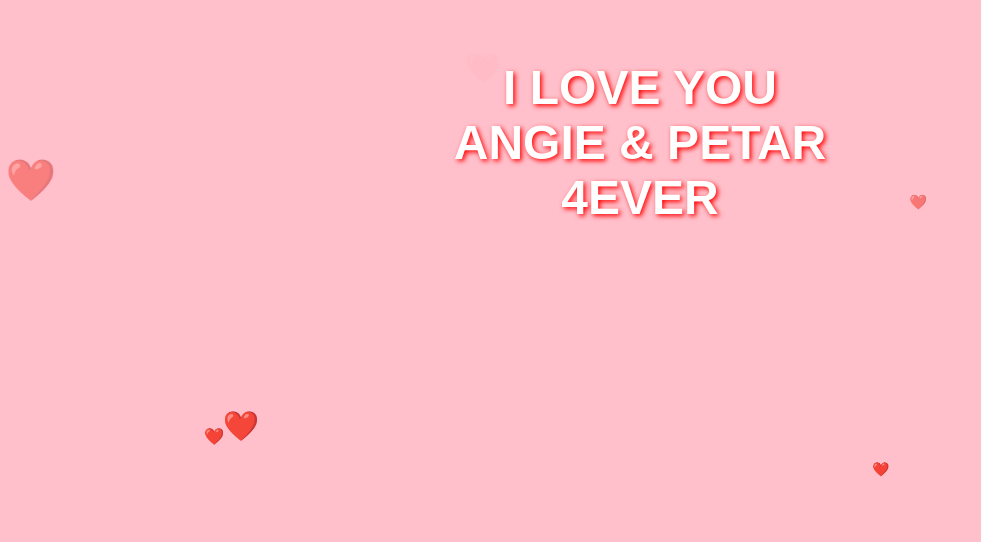
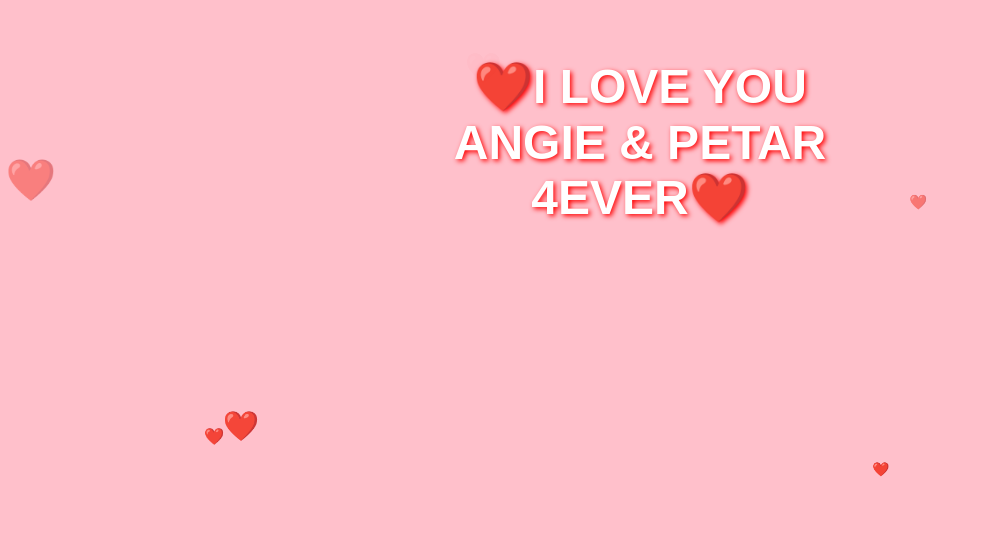
Before and after one commit to kristefov/Angela, a plain HTML site: page index.html in a window 1280 px wide. Shown: the part 258-800 px from the top of the page, without its empty margins (0-981 px from the left). Drawn offline with Linux system fonts and the light colour scheme.

Commit message:
Added flying hearts animation with love message

```diff
--- a/angie.html
+++ b/index.html
@@ -43,7 +43,7 @@
     </style>
 </head>
 <body>
-    <h1 style="text-align: center;">I LOVE YOU <br>ANGIE & PETAR <br>4EVER</h1>
+    <h1 style="text-align: center;">❤️I LOVE YOU <br>ANGIE & PETAR <br>4EVER❤️</h1>
     <script>
         function createHeart() {
             const heart = document.createElement("div");
```
